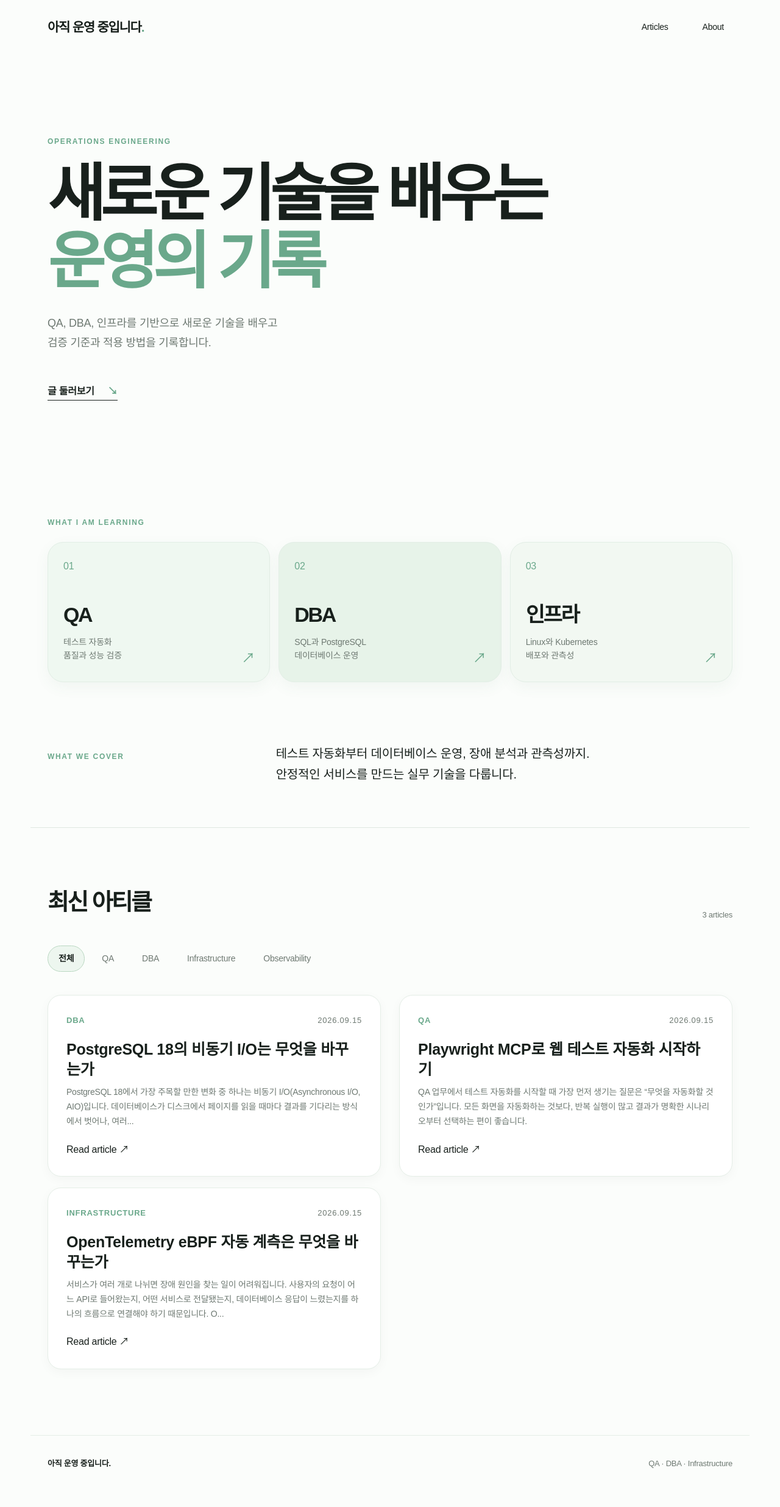
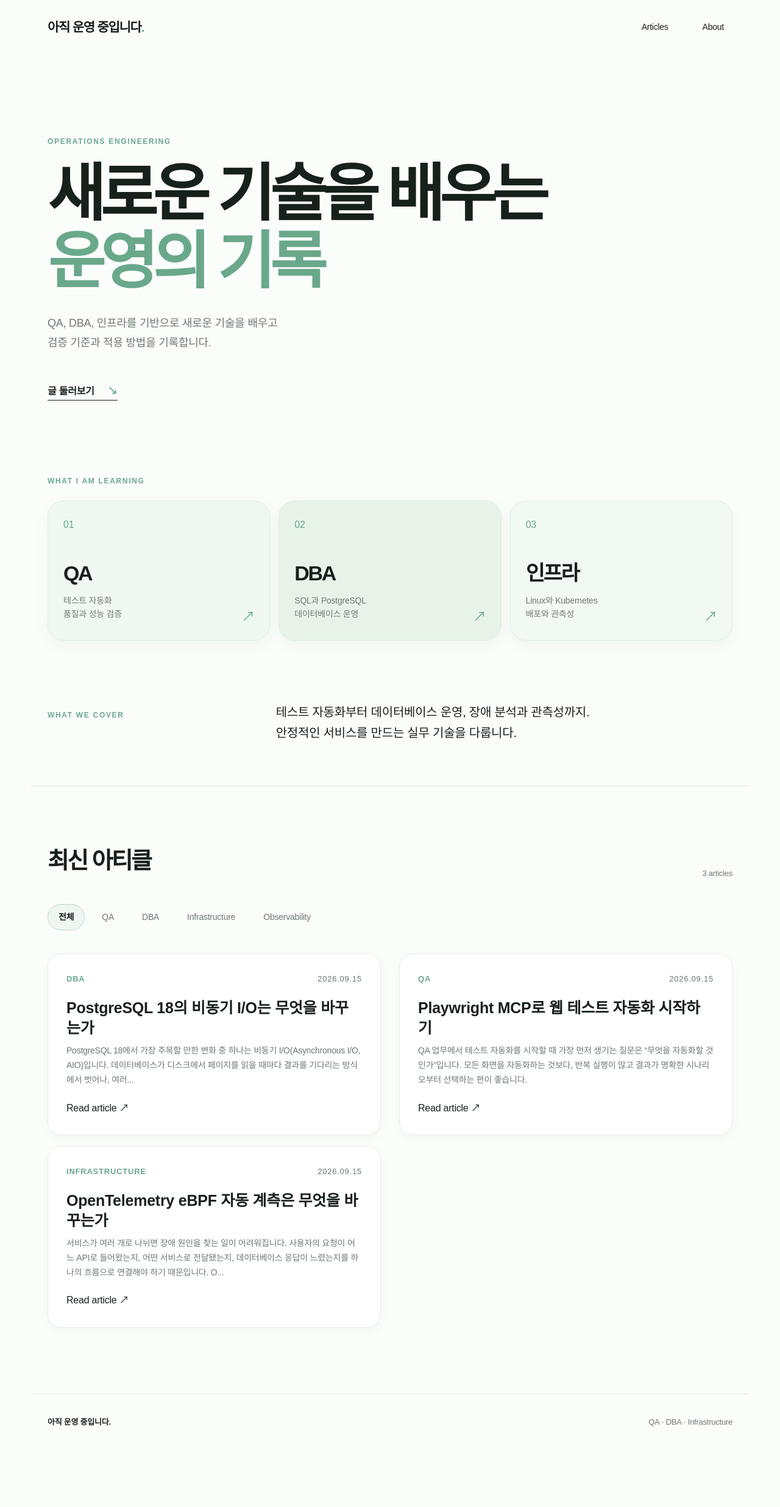
Before and after one commit to Seoha57/TechBlog, a Jekyll site: the page built from index.md, in a window 1280 px wide. Shown: the whole page at 61% size. Built offline with Jekyll 4.4.1, drawn with Linux system fonts in a browser that asks for light colours; some web fonts are replaced; after the commit the page ends 2404 px from its top, so only the background shows below that.

Commit message:
style: tighten homepage section spacing

```diff
--- a/assets/css/rounded.css
+++ b/assets/css/rounded.css
@@ -1 +1 @@
-body{background:#fbfdfb}.site-header{border:0;padding-top:10px}.site-header nav a{padding:9px 14px;border-radius:999px}.site-header nav a:hover{background:#edf6ef}.hero{border:0;padding-top:130px}.hero h1{max-width:850px}.hero-copy{max-width:560px}.tracks{padding-top:48px}.track-card{border-radius:26px;border:1px solid #e2eee5;box-shadow:0 8px 24px rgba(61,114,89,.06)}.track-card:first-child{background:#eff8f1}.track-card:nth-child(2){background:#e7f3e9}.track-card:nth-child(3){background:#f2f8f2}.track-card:hover{box-shadow:0 14px 30px rgba(61,114,89,.13)}.filters{border:0;gap:10px}.filters a{padding:9px 17px;border:1px solid transparent;border-radius:999px}.filters a.active{border:1px solid #b9d7c1;background:#edf6ef}.post-card{margin-bottom:18px;padding:30px;border:1px solid #e5eee7;border-radius:22px;background:#fff;box-shadow:0 5px 18px rgba(24,32,28,.035)}.post-card:hover{border-color:#b9d7c1;box-shadow:0 12px 28px rgba(61,114,89,.08)}.quick-answers{border-radius:20px}.article-figure img{border-radius:24px}.post-content,.page-content,.category-page{border-radius:28px}.category-page .post-card{min-height:230px}.site-footer{border-top:1px solid #e5eee7}@media(max-width:700px){.track-card,.post-card{border-radius:20px}.filters{padding-bottom:4px}.filters a{padding:8px 14px}}
+body{background:#fbfdfb}.site-header{border:0;padding-top:10px}.site-header nav a{padding:9px 14px;border-radius:999px}.site-header nav a:hover{background:#edf6ef}.hero{border:0;padding-top:130px;padding-bottom:72px}.hero h1{max-width:850px}.hero-copy{max-width:560px}.tracks{padding-top:38px}.track-card{border-radius:26px;border:1px solid #e2eee5;box-shadow:0 8px 24px rgba(61,114,89,.06)}.track-card:first-child{background:#eff8f1}.track-card:nth-child(2){background:#e7f3e9}.track-card:nth-child(3){background:#f2f8f2}.track-card:hover{box-shadow:0 14px 30px rgba(61,114,89,.13)}.filters{border:0;gap:10px}.filters a{padding:9px 17px;border:1px solid transparent;border-radius:999px}.filters a.active{border:1px solid #b9d7c1;background:#edf6ef}.post-card{margin-bottom:18px;padding:30px;border:1px solid #e5eee7;border-radius:22px;background:#fff;box-shadow:0 5px 18px rgba(24,32,28,.035)}.post-card:hover{border-color:#b9d7c1;box-shadow:0 12px 28px rgba(61,114,89,.08)}.quick-answers{border-radius:20px}.article-figure img{border-radius:24px}.post-content,.page-content,.category-page{border-radius:28px}.category-page .post-card{min-height:230px}.site-footer{border-top:1px solid #e5eee7}@media(max-width:700px){.track-card,.post-card{border-radius:20px}.filters{padding-bottom:4px}.filters a{padding:8px 14px}}
```
